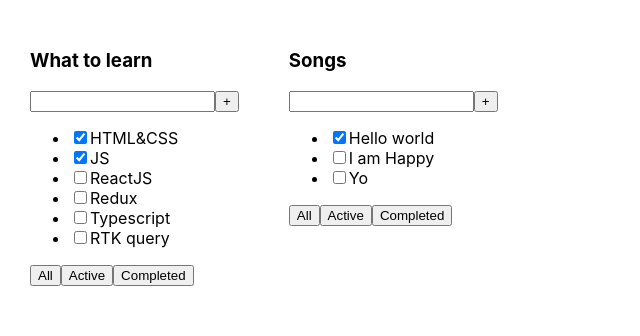
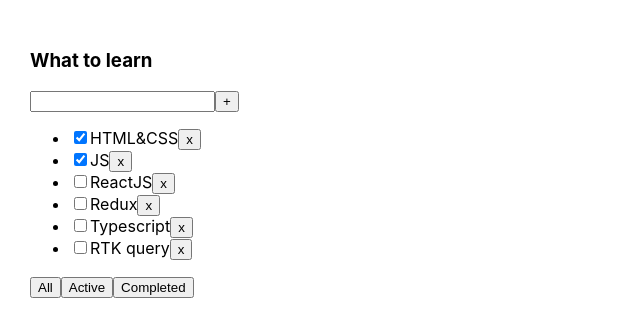
Before and after one commit to Dmitry-Shimansky/front-end, a React (Vite) app: page / in a window 1280 px wide. Shown: the top 336 px of the page, without its empty margins (0-640 px from the left). Built offline with nearby package versions, Linux system fonts and the light colour scheme.

Commit message:
add: lesson 02

```diff
--- a/src/App.tsx
+++ b/src/App.tsx
@@ -1,5 +1,6 @@
 import './App.css'
 import {TodolistItem} from './TodolistItem'
+import {useState} from "react";
 
 export type Task = {
     id: number
@@ -7,26 +8,46 @@
     isDone: boolean
 }
 
+export type FilterValues = 'all' | 'active' | 'completed'
+
 export const App = () => {
-    const tasks1: Task[] = [
-        { id: 1, title: 'HTML&CSS', isDone: true },
-        { id: 2, title: 'JS', isDone: true },
-        { id: 3, title: 'ReactJS', isDone: false },
-        { id: 4, title: 'Redux', isDone: false },
-        { id: 5, title: 'Typescript', isDone: false },
-        { id: 6, title: 'RTK query', isDone: false },
-    ]
 
-    const tasks2: Task[] = [
-        { id: 1, title: 'Hello world', isDone: true },
-        { id: 2, title: 'I am Happy', isDone: false },
-        { id: 3, title: 'Yo', isDone: false },
-    ]
+    const [tasks, setTasks] = useState<Task[]>([
+        {id: 1, title: 'HTML&CSS', isDone: true},
+        {id: 2, title: 'JS', isDone: true},
+        {id: 3, title: 'ReactJS', isDone: false},
+        {id: 4, title: 'Redux', isDone: false},
+        {id: 5, title: 'Typescript', isDone: false},
+        {id: 6, title: 'RTK query', isDone: false},
+    ]);
+
+    const [filter, setFilter] = useState<FilterValues>('all');
+
+    const changeFilter = (filter: FilterValues) => {
+        setFilter(filter);
+    }
+
+    let filteredTasks = tasks
+
+    if (filter === 'active') {
+        filteredTasks = tasks.filter(task => !task.isDone)
+    }
+    if (filter === 'completed') {
+        filteredTasks = tasks.filter(task => task.isDone)
+    }
+
+    const deleteTask = (taskId: number) => {
+        filteredTasks = tasks.filter(task => task.id !== taskId);
+        setTasks(filteredTasks);
+    };
 
     return (
         <div className="app">
-            <TodolistItem title="What to learn" tasks={tasks1} />
-            <TodolistItem title="Songs" tasks={tasks2} />
+            <TodolistItem title="What to learn"
+                          tasks={filteredTasks}
+                          deleteTask={deleteTask}
+                          changeFilter={changeFilter}
+            />
         </div>
     )
 }
--- a/src/Button.tsx
+++ b/src/Button.tsx
@@ -1,7 +1,8 @@
 type Props = {
     title: string
+    onClick: () => void
 }
 
-export const Button = ({ title }: Props) => {
-    return <button>{title}</button>
+export const Button = ({ title, onClick }: Props) => {
+    return <button onClick={onClick}>{title}</button>
 }
--- a/src/TodolistItem.tsx
+++ b/src/TodolistItem.tsx
@@ -1,19 +1,21 @@
-import {Task} from "./App.tsx";
+import {FilterValues, Task} from "./App.tsx";
 import {Button} from "./Button.tsx";
 
 type Props = {
     title: string
     tasks: Task[]
     date?: string
+    deleteTask: (taskId: number) => void
+    changeFilter: (filter: FilterValues) => void
 }
 
-export const TodolistItem = ({ title, tasks, date }: Props) => {
+export const TodolistItem = ({ title, tasks, deleteTask, changeFilter }: Props) => {
     return (
         <div>
             <h3>{title}</h3>
             <div>
                 <input/>
-                <Button title={'+'}/>
+                <Button title={'+'} onClick={() => {}} />
             </div>
             {tasks.length === 0 ? (
                 <p>Тасок нет</p>
@@ -24,15 +26,16 @@
                             <li key={task.id}>
                                 <input type="checkbox" checked={task.isDone}/>
                                 <span>{task.title}</span>
+                                <Button title={'x'} onClick={() => deleteTask(task.id)} />
                             </li>
                         )
                     })}
                 </ul>
             )}
             <div>
-                <Button title={'All'}/>
-                <Button title={'Active'}/>
-                <Button title={'Completed'}/>
+                <Button title={'All'} onClick={() => changeFilter('all')} />
+                <Button title={'Active'} onClick={() => changeFilter('active')} />
+                <Button title={'Completed'} onClick={() => changeFilter('completed')} />
             </div>
         </div>
     )
```
